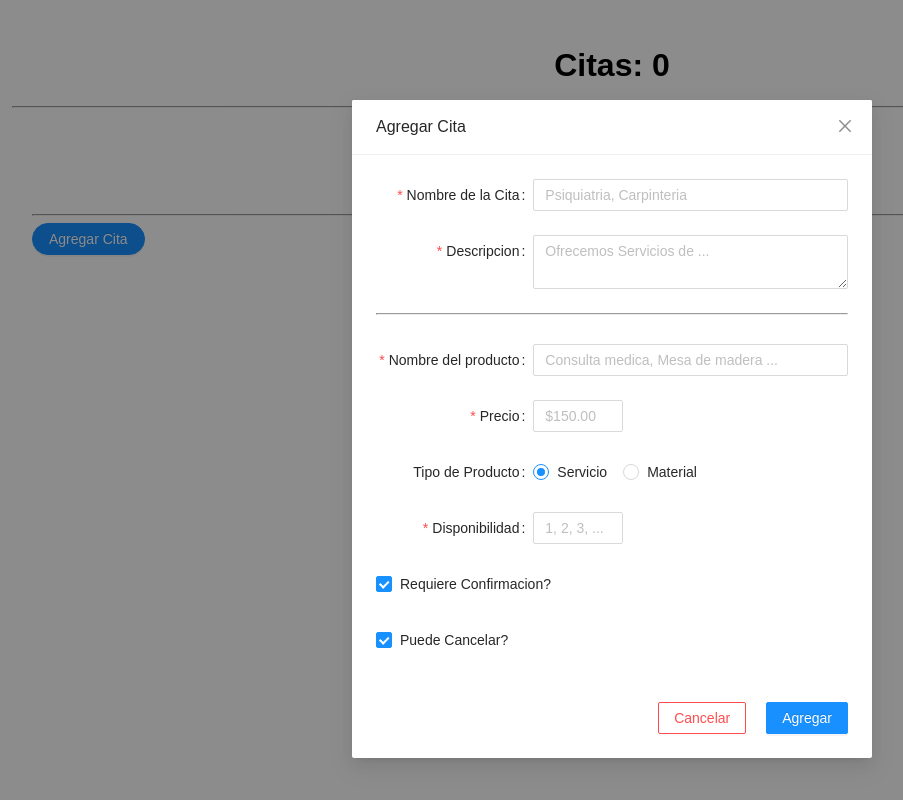
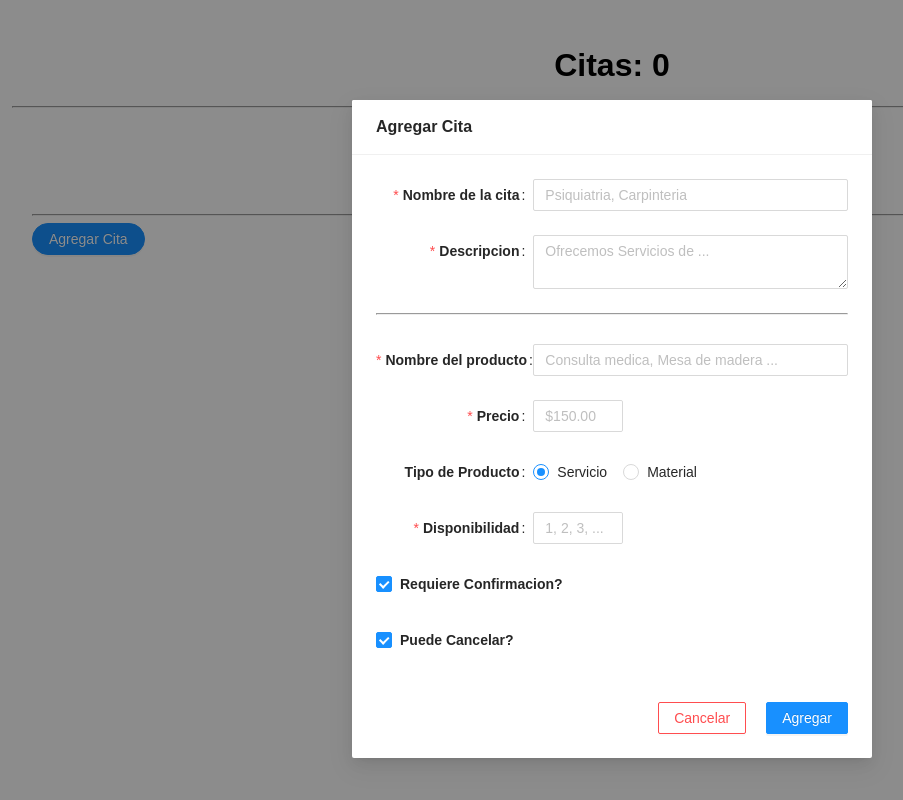
Before and after one commit to Panik-Attack/Citas, a React (Create React App) app: page / in a window 1280 px wide. Both pictures are taken after a click on the button "Agregar Cita". Shown: the whole page, without its empty margins (28-931 px from the left). Built offline with nearby package versions, Linux system fonts and the light colour scheme.

Commit message:
CitasInfo montada

```diff
--- a/src/components/CitasAdd/CitasAdd.js
+++ b/src/components/CitasAdd/CitasAdd.js
@@ -28,10 +28,12 @@ export const CitasAdd = ({ handleAddCita }) => {
             <hr />
 
             <Modal
-                title='Agregar Cita'
+                title={<b>Agregar Cita</b>}
                 open={modal}
                 onCancel={closeModal}
                 footer={null}
+                closable={false}
+
             >
                 <FormCita closeModal={closeModal} handleAddCita={handleAddCita} />
             </Modal>
--- a/src/components/CitasInfo/CitasInfo.js
+++ b/src/components/CitasInfo/CitasInfo.js
@@ -1,19 +1,52 @@
-import { List, Modal } from 'antd'
+import { List } from 'antd'
 import Item from 'antd/lib/list/Item'
 import React from 'react'
 
-export const CitasInfo = () => {
+
+export const CitasInfo = ({cita}) => {
   return (
     <div>
-      <Modal>
+        <List>
 
-        <List>
           <Item>
+            <p><b>Nombre de la Cita</b>: {cita.nombreCita}</p>
+          </Item>
 
+          <Item>
+            <p><b>Descripcion</b>: {cita.descripcionCita} </p>
           </Item>
+
+          <Item>
+            <p><b>Nombre del Producto</b>: {cita.nombreProducto} </p>
+          </Item>
+
+          <Item>
+            <p><b>Precio del Producto</b>: ${cita.precioProducto} </p>
+          </Item>
+
+          <Item>
+            <p><b>Disponible</b>: {JSON.stringify(cita.disponible)} </p>
+          </Item>
+
+          <Item>
+            {(cita.confirm)
+            ?
+           <p> <b>Requiere Confirmacion?</b>: Si</p>
+            :
+            <p><b>Requiere Confirmacion?</b>: No</p>}
+          </Item>
+
+          <Item>
+          {(cita.cancel)
+            ?
+           <p> <b>Puede cancelar?</b>: Si</p>
+            :
+            <p><b>Puede cancelar?</b>: No</p>}
+          </Item>
+
+
+
         </List>
-
-      </Modal>
     </div>
   )
 }
--- a/src/components/CitasList/CitasListItem.js
+++ b/src/components/CitasList/CitasListItem.js
@@ -1,7 +1,23 @@
-import { Button } from 'antd'
-import React from 'react'
+import { Button, Modal } from 'antd'
+import React, { useState } from 'react'
+import { CitasInfo } from '../CitasInfo/CitasInfo'
+
+import "./citasList.scss"
+
 
 export const CitasListItem = ({ cita, handleDelete, handleToggle, index }) => {
+
+    const [stateInfoModal, setStateInfoModal] = useState(false)
+
+    const showInfo = () => {
+        setStateInfoModal(true)
+    }
+
+    const hideInfo = () => {
+        setStateInfoModal(false)
+    }
+
+
     return (
         <li
             key={cita.id}
@@ -22,16 +38,47 @@ export const CitasListItem = ({ cita, handleDelete, handleToggle, index }) => {
             </Button>
 
 
-            <p>
+            <p id='info'>
                 {cita.descripcionCita}
             </p>
 
 
+                <p>
+                    <br />
+                    Precio: ${cita.precioProducto}
+                </p>
 
-            <p>
-                <br />
-                Precio: ${cita.precioProducto}
-            </p>
+            <div className='infoBtn'>
+                <Button
+                    id='infoBtn'
+                    type='primary'
+                    shape='round'
+                    ghost
+                    onClick={showInfo}
+                >
+                    Info
+                </Button>
+            </div>
+
+            <Modal
+            title={<b>Informacion de la Cita</b>}
+            open={stateInfoModal}
+            footer={null}
+            closable={false}
+            >
+                <CitasInfo cita={cita}/>
+                <hr/>
+                <div className='btnContainer'>
+                    <Button
+                    onClick={hideInfo}
+                    type='primary'
+                    >
+                        Ok
+                    </Button>
+                </div>
+            </Modal>
+
+
 
         </li>
     )
--- a/src/components/CitasList/citasList.scss
+++ b/src/components/CitasList/citasList.scss
@@ -3,7 +3,7 @@
 
     li{
         background-color: rgba(232, 231, 231, 0.947);
-        padding: 20px 20px 40px;
+        padding: 20px 20px 20px;
         list-style: none;
         display: flex;
         justify-content: space-between;
@@ -18,7 +18,7 @@
             padding: 10px 0 0 20px;
 
         }
-        p{
+        #info{
             overflow-wrap: break-word;
             overflow: auto;
             font-size: medium;
@@ -29,4 +29,15 @@
         }
 
     }
+    .infoBtn{
+        display: flex;
+        align-items: flex-end;
+    }
+    .btnContainer{
+        display: flex;
+        justify-content: flex-end;
+        button{
+            margin-left: 20px;
+        }
+    }
 }
--- a/src/components/FormCita/FormCita.js
+++ b/src/components/FormCita/FormCita.js
@@ -66,7 +66,7 @@ export const FormCita = ({ closeModal, handleAddCita }) => {
       >
 
         <Item
-          label="Nombre de la Cita"
+          label={<b>Nombre de la cita</b>}
           name='nombreCita'
           rules={[
             {
@@ -84,7 +84,7 @@ export const FormCita = ({ closeModal, handleAddCita }) => {
         </Item>
 
         <Item
-          label='Descripcion'
+          label={<b>Descripcion</b>}
           name='descripcionCita'
           rules={[{
             required: true,
@@ -98,7 +98,7 @@ export const FormCita = ({ closeModal, handleAddCita }) => {
         <br />
 
         <Item
-          label='Nombre del producto'
+          label={<b>Nombre del producto</b>}
           name='nombreProducto'
           rules={[{
             required: true,
@@ -116,7 +116,7 @@ export const FormCita = ({ closeModal, handleAddCita }) => {
         </Item>
 
         <Item
-          label='Precio'
+          label={<b>Precio</b>}
           name='precioProducto'
           rules={[{
             required: true,
@@ -128,7 +128,7 @@ export const FormCita = ({ closeModal, handleAddCita }) => {
           />
         </Item>
 
-        <Item label='Tipo de Producto'>
+        <Item label={<b>Tipo de Producto</b>}>
           <Group onChange={onChange} value={value} name='disponibilidad' defaultValue={1}>
             <Radio value={1}>Servicio</Radio>
             <Radio value={2}>Material</Radio>
@@ -139,8 +139,8 @@ export const FormCita = ({ closeModal, handleAddCita }) => {
         (value === 1
           ?
           <Item
-              label='Disponibilidad'
-              name="date"
+              label={<b>Disponibilidad</b>}
+              name="disponible"
               hasFeedback
               rules={[
                 {
@@ -150,12 +150,14 @@ export const FormCita = ({ closeModal, handleAddCita }) => {
 
               ]}
           >
-            <DatePicker />
+            <DatePicker
+            format='YYYY-MM-DD'
+            onChange={(date) => console.log(date)} />
           </Item>
           :
           <Item
-              label='Disponibilidad'
-              name='cantidadProducto'
+              label={<b>Disponibilidad</b>}
+              name='disponible'
               hasFeedback
               rules={[
                 {
@@ -174,11 +176,11 @@ export const FormCita = ({ closeModal, handleAddCita }) => {
 
 
         <Item name='confirm' valuePropName="checked">
-          <Checkbox>Requiere Confirmacion?</Checkbox>
+          <Checkbox><b>Requiere Confirmacion?</b></Checkbox>
         </Item>
 
         <Item name='cancel' valuePropName="checked">
-          <Checkbox>Puede Cancelar?</Checkbox>
+          <Checkbox><b>Puede Cancelar?</b></Checkbox>
         </Item>
 
         <br />
```
